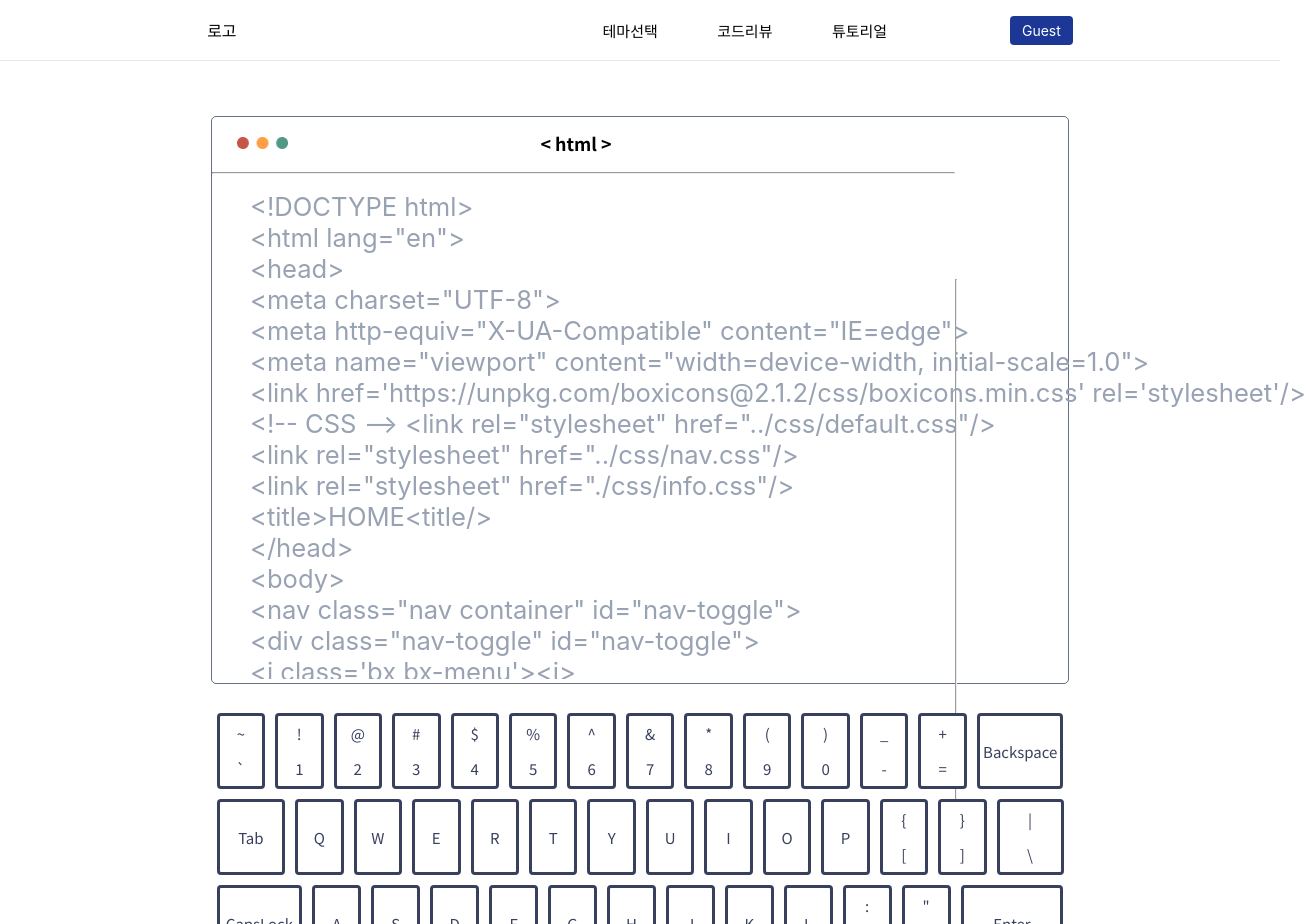
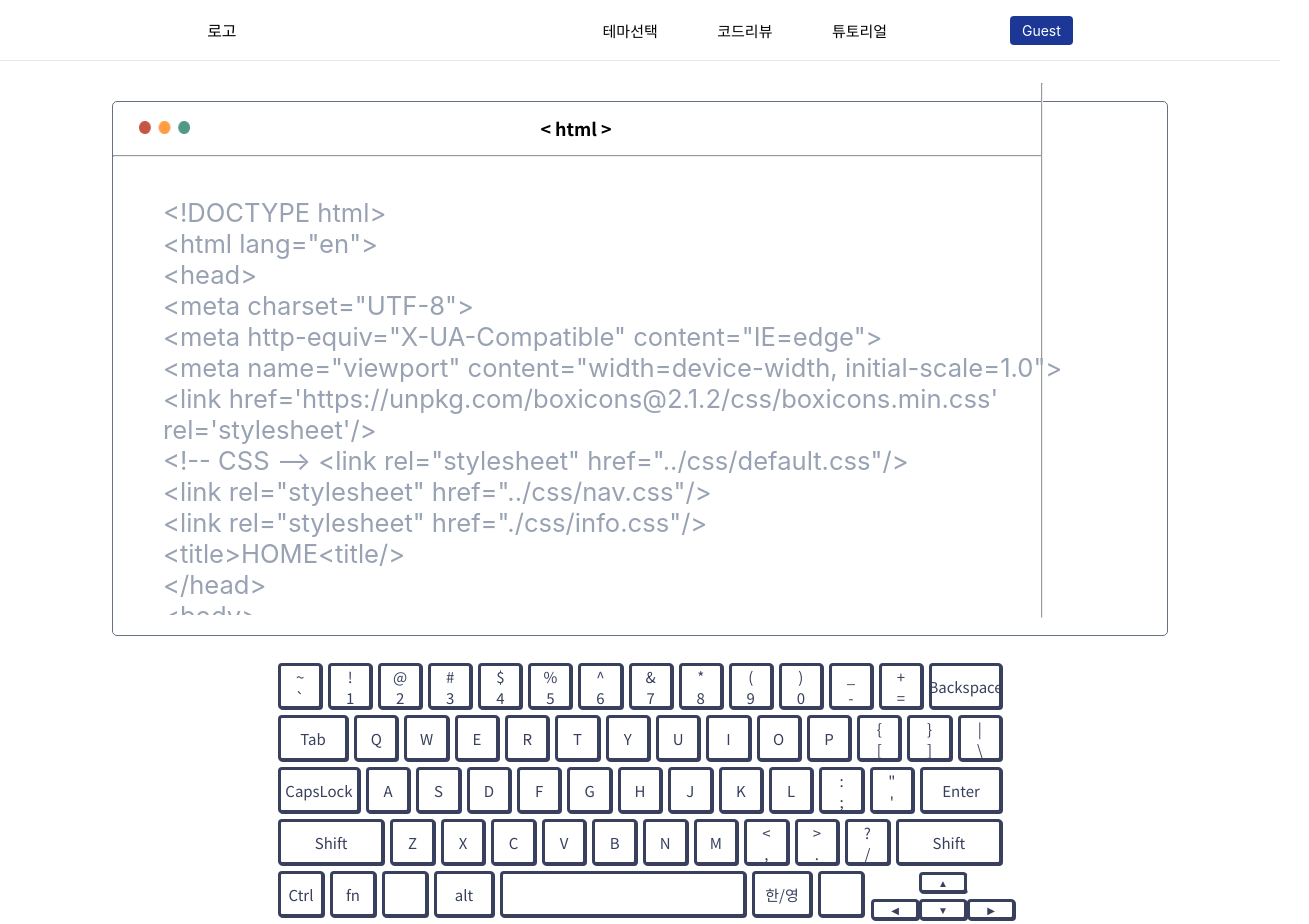
Before and after one commit to youjin0411/ityping-client, a React (Create React App) app: page /typing in a window 1280 px wide. Shown: the top 924 px of the page, 1309 px wide, since content can reach past the window. Built offline with nearby package versions, Linux system fonts and the light colour scheme.

Commit message:
Typing style 수정

```diff
--- a/src/components/pages/Typing.jsx
+++ b/src/components/pages/Typing.jsx
@@ -38,19 +38,8 @@ function Typing(props) {
                 <Img src ={image}></Img>
                 <Divtheme> &lt; html &gt; </Divtheme>
                 <Widthline/>
-                <div style={
-                    {maxWidth: '53.95vw',
-                    margin: '0 auto',
-                    display: 'grid',
-                    gridTemplateColumns: '1fr 1fr 1fr',
-                    textAlign: 'center',
-                    marginTop: '2vw',
-                    marginLeft: '15vw',
-                }
-                }>
-                </div>
-                <div style={{textAlign: 'left', marginLeft: '3vw', marginTop: '0.7vw', overflowY:'scroll', width:'66.2rem',height: '30.5rem', fontSize :'1.6rem', color: '#98A2B3'}}>
-                    <div>&lt;!DOCTYPE html&gt;</div>
+                <div style={{textAlign: 'left', marginLeft: '50px', overflowY:'scroll', width:'928px', height: '458px', fontSize :'1.6rem', color: '#98A2B3'}}>
+                    <div style={{marginTop: '40px'}}>&lt;!DOCTYPE html&gt;</div>
                     <div>&lt;html lang="en"&gt;</div>
                     <div>&lt;head&gt;</div>
                     <div>&lt;meta charset="UTF-8"&gt;</div>
@@ -65,7 +54,7 @@ function Typing(props) {
                     <div>&lt;body&gt;</div>
                     <div>&lt;nav class="nav container" id="nav-toggle"&gt;</div>
                     <div>&lt;div class="nav-toggle" id="nav-toggle"&gt;</div>
-                    <div>&lt;i class='bx bx-menu'&gt;&lt;i&gt;</div>
+                    <div style={{marginBottom: '40px'}}>&lt;i class='bx bx-menu'&gt;&lt;i&gt;</div>
                 </div>
                 <Heightline/>
             </Wrapper>
@@ -151,7 +140,7 @@ function Typing(props) {
                     <span class="two-value">&#125;</span>
                     <span class="two-value">&#93;</span>
                 </div>
-                <div class="key back-slash-key" data-code="Backslash" data-val="\" style={{ background : keyState === "|"? "#1C3796" : "white", color : keyState === "|" ? "white" : "#38405D"}}>
+                <div class="key" data-code="Backslash" data-val="\" style={{ background : keyState === "|"? "#1C3796" : "white", color : keyState === "|" ? "white" : "#38405D"}}>
                     <span class="two-value">|</span>
                     <span class="two-value">\</span>
                 </div>
@@ -208,10 +197,10 @@ function Typing(props) {
                 <div class="key" style={{ background : keyState === "Control"  ? "#1C3796" : "white", color : keyState === "Control" ? "white" : "#38405D"}}>Ctrl</div>
                 <div class="key" >fn</div>
                 <div class="key">&nbsp;</div>
-                <div class="key" style={{ background : keyState === "Alt"? "#1C3796" : "white", color : keyState === "Alt" ? "white" : "#38405D"}}>alt</div>
+                <div class="key alt-key" style={{ background : keyState === "Alt"? "#1C3796" : "white", color : keyState === "Alt" ? "white" : "#38405D"}}>alt</div>
                 <div class="key space-key" data-code="Space" data-val="Space" style={{ background : keyState === ""  ? "#1C3796" : "white", color : keyState === "" ? "white" : "#38405D"}}>&nbsp;</div>
-                <div class="key fn-key" style={{ background : keyState === "HangulMode"? "#1C3796" : "white", color : keyState === "HangulMode"? "white" : "#38405D"}}>한/영</div>
-                <div class="key fn-key">&nbsp;</div>
+                <div class="key hangle-key" style={{ background : keyState === "HangulMode"? "#1C3796" : "white", color : keyState === "HangulMode"? "white" : "#38405D"}}>한/영</div>
+                <div class="key">&nbsp;</div>
                 <div class="arrow">
                     <div class="key grid-item">&nbsp;</div>
                     <div class="key grid-item" style={{ background : keyState === "ArrowUp"? "#1C3796" : "white", color : keyState === "ArrowUp"? "white" : "#38405D"}}>▲</div>
@@ -232,16 +221,19 @@ const Img = styled.img`
     width: 4vw;
     height: 1vw;
     margin-left: 2vw;
-    margin-top: 1.5vw`;
+    margin-top: 1.5vw;
+`;
+
 const Wrapper = styled.div`
     border: 1px solid #667085;
     border-radius: 5px;
     text-align: center;
-    width: 66.9444vw;
-    height: 70.75vh;
+    width: 1054px;
+    height: 533px;
     margin : 0 auto;
-    margin-top: 6.925vh;`
-    ;
+    margin-top: 40px;
+`;
+
 const Divtheme = styled.div`
     font-size: 1.4vw;
     font-weight: bold;
@@ -251,18 +243,20 @@ const Divtheme = styled.div`
     margin: 0 auto;
     margin-left :-16vw;
     margin-top: 1vw;
-    `;
+`;
+
 const Widthline = styled.hr`
-    position: absolute;
-    width: 57.95vw;
-    margin-top: 1.2vw;
-    background: #667085;`;
+    width: 927px;
+    margin: 0;
+    margin-top: 14px;
+    background: #667085;
+`;
+
 const Heightline = styled.hr`
     width: 0.01vw;
-    height: 70.45vh;
+    height: 533px;
     margin: 0 auto;
-    margin-left: 58.1vw;
-    margin-top: -31.2vw;
-
+    margin-left: 928px;
+    margin-top: -532px;
 `;
 export default Typing
--- a/src/components/pages/TypingStyle.css
+++ b/src/components/pages/TypingStyle.css
@@ -1,7 +1,7 @@
 @import url('https://fonts.googleapis.com/css2?family=Noto+Sans+KR:wght@100;400;700&display=swap');
 .keyboard {
     color: #38405D;
-    width: 66.9444vw;
+    width: 730px;
     border-radius: 4px;
     margin: 0 auto;
     margin-top: 1.5rem;
@@ -17,9 +17,10 @@
 .key {
     font-family: 'Noto Sans KR', sans-serif;
     font-weight: 400;
-    width: 78px;
-    height: 70px;
-    margin: 5px;
+    width: 40px;
+    height: 40px;
+    box-shadow: 1px 1px 0 #38405D;
+    margin: 3px;
     border-radius: 4px;
     background-color: white;
     border: solid #38405D;
@@ -53,69 +54,54 @@
     text-align: center;
 }
 
-.fn-key {
-    width: 100px;
+.space-key {
+    width: 240px;
 }
 
-.space-key {
-    width: 350px;
+.alt-key,
+.hangle-key {
+    width: 54px;
 }
 
-.back-space-key {
-    width: 148px;
+.back-space-key,
+.tab-key {
+    width: 67px;
 }
 
-.tab-key {
-    width: 115px;
+.caps-lock-key,
+.enter-key {
+    width: 79px;
 }
 
-.back-slash-key {
-    width: 112px;
-}
-
-.caps-lock-key {
-    width: 145px;
-}
-
-.left-shift-key {
-    width: 213px;
-}
-
-.enter-key {
-    width: 176px;
-}
-
+.left-shift-key,
 .right-shift-key {
-    width: 205px;
+    width: 104px;
 }
 
 .arrow {
-    width: 200px;
-    height: 70px;
+    width: 133px;
+    height: 41px;
     border: solid #fff;
     display: grid;
-    grid-template-columns: repeat(3, 105px);
-    grid-column-gap: -15.5rem;
-    grid-row-gap: -22rem;
-    margin-top: -0.1rem;
+    grid-template-columns: repeat(3, 48px);
+    margin: -2px;
 }
 
 .arrow:hover {
     pointer-events: none;
 }
 
-.arrow :nth-child(1) {
-    border: solid #fff;
-}
-
+.arrow :nth-child(1),
 .arrow :nth-child(3) {
     border: solid #fff;
+    box-shadow: none;
 }
 
 .grid-item {
     text-align: center;
-    width: 88px;
-    height: 26px;
+    width: 42px;
+    height: 15px;
+    font-size: 10px;
 }
 
 .menu {
```
